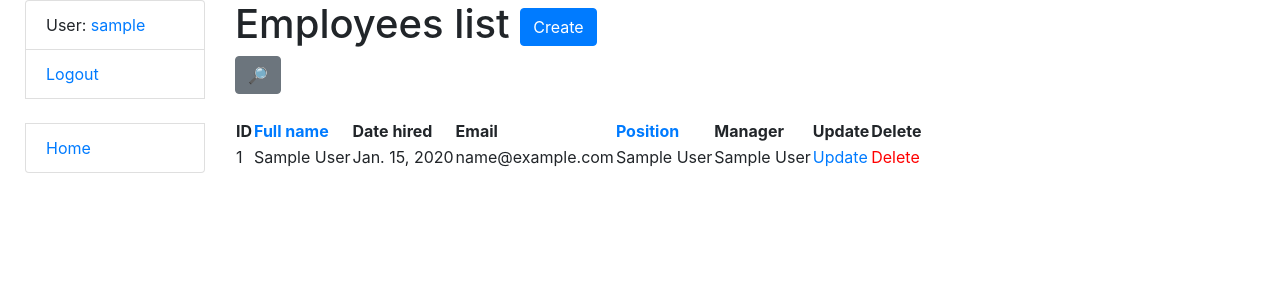
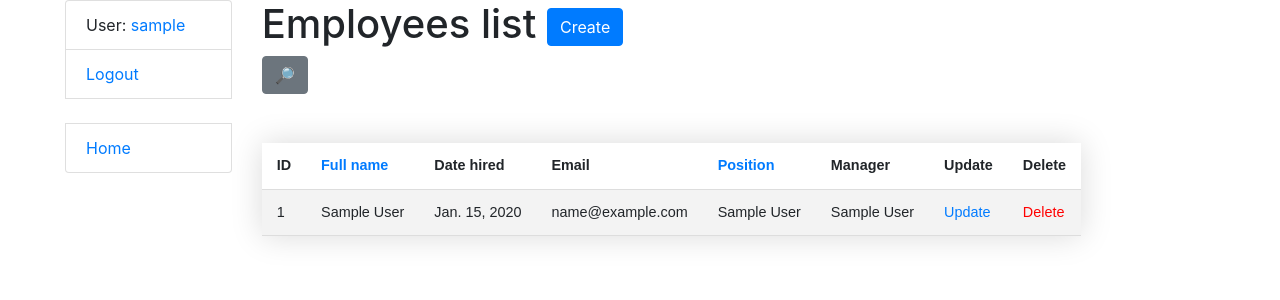
Before and after one commit to SafonovVladimir/employees, a Django app: page /employees/ in a window 1280 px wide. Shown: the top 300 px of the page. Run offline with Django 4.2, Linux system fonts and the light colour scheme; a user stored in the database is signed in; tables that the repository leaves empty hold one stand-in row (values such as "Sample post"); some libraries are stand-ins or nearby versions.

Commit message:
Changed styles.css

```diff
--- a/static/css/styles.css
+++ b/static/css/styles.css
@@ -1,6 +1,6 @@
 body {
     background-color: #ffffff;
-    padding: 0 10px 10px 10px;
+    padding: 0 50px 10px 50px;
     /*padding: 0 0 0 0;*/
 }
 
@@ -21,3 +21,50 @@
 .login-form {
     width: 600px;
 }
+
+.styled-table {
+    border-collapse: collapse;
+    margin: 25px 0;
+    font-size: 0.9em;
+    font-family: sans-serif;
+    min-width: 400px;
+    box-shadow: 0 0 30px rgba(0, 0, 0, 0.15);
+}
+
+.styled-table thead tr {
+    background-color: #009879;
+    color: #ffffff;
+    text-align: left;
+}
+
+.styled-table th,
+.styled-table td {
+    padding: 12px 15px;
+}
+
+.styled-table tbody tr {
+    border-bottom: 1px solid #dddddd;
+}
+
+.styled-table tbody tr:nth-of-type(even) {
+    background-color: #f3f3f3;
+}
+
+.styled-table tbody tr.active-row {
+    font-weight: bold;
+    color: #009879;
+}
+
+a.icon-block {
+    display: inline-block;
+    width: 10em;
+    float: left;
+    text-align: center;
+}
+
+a.icon-block i,
+a.icon-block span {
+    display: block;
+    width: 100%;
+    clear: both;
+}
```
